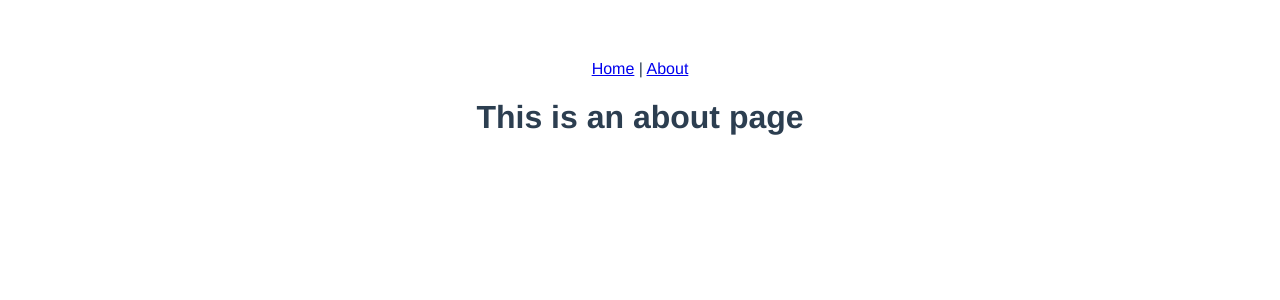
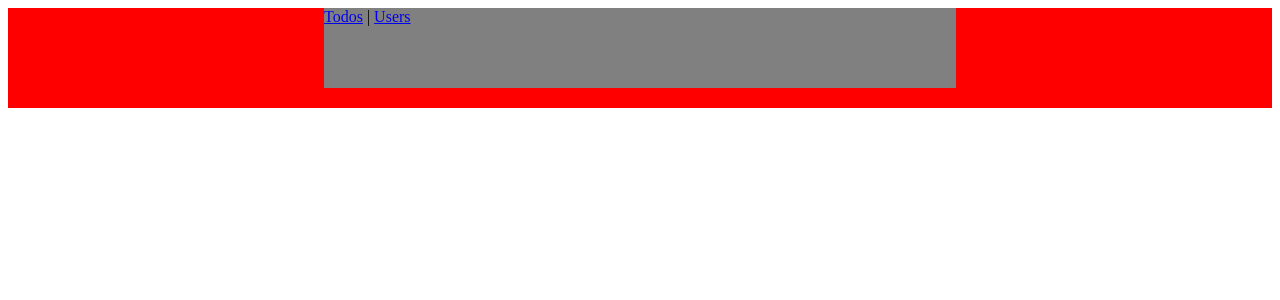
Before and after one commit to kelraf/todo_app, a Vue app: page /#/about in a window 1280 px wide. Shown: the top 300 px of the page. Built offline with nearby package versions, Linux system fonts and the light colour scheme.

Commit message:
created form, user, and todos component

```diff
--- a/src/App.vue
+++ b/src/App.vue
@@ -1,20 +1,24 @@
 <template>
   <div id="app">
     <div id="nav">
-      <router-link to="/">Home</router-link> |
-      <router-link to="/about">About</router-link>
+      <Navigation />
     </div>
-    <router-view/>
+    <div class="router-view">
+      <router-view/>
+    </div>
   </div>
 </template>
 
+<script>
+import Navigation from "./components/Navigation"
+export default {
+  nama: "app",
+  components: {
+    Navigation
+  }
+}
+</script>
+
 <style>
-#app {
-  font-family: 'Avenir', Helvetica, Arial, sans-serif;
-  -webkit-font-smoothing: antialiased;
-  -moz-osx-font-smoothing: grayscale;
-  text-align: center;
-  color: #2c3e50;
-  margin-top: 60px;
-}
+
 </style>
--- /dev/null
+++ b/src/components/Form.vue
@@ -0,0 +1,34 @@
+<template>
+    <div class="form-cont">
+        <form>
+            <input type="text" v-model="name" name="value" placeholder="Type In The Value">
+            <input type="submit" @click.prevent="submit">
+        </form>
+        <h2> {{ name }} </h2>
+    </div>
+</template>
+
+
+<script>
+export default {
+    name: "form",
+    components: {
+
+    },
+    data() {
+        return {
+            name: ""
+        }
+    },
+    methods: {
+        submit() {
+            alert("Success")
+        }
+    }
+}
+</script>
+
+
+<style scoped>
+
+</style>
--- a/src/components/HelloWorld.vue
+++ /dev/null
@@ -1,58 +0,0 @@
-<template>
-  <div class="hello">
-    <h1>{{ msg }}</h1>
-    <p>
-      For a guide and recipes on how to configure / customize this project,<br>
-      check out the
-      <a href="https://cli.vuejs.org" target="_blank" rel="noopener">vue-cli documentation</a>.
-    </p>
-    <h3>Installed CLI Plugins</h3>
-    <ul>
-      <li><a href="https://github.com/vuejs/vue-cli/tree/dev/packages/%40vue/cli-plugin-babel" target="_blank" rel="noopener">babel</a></li>
-      <li><a href="https://github.com/vuejs/vue-cli/tree/dev/packages/%40vue/cli-plugin-eslint" target="_blank" rel="noopener">eslint</a></li>
-    </ul>
-    <h3>Essential Links</h3>
-    <ul>
-      <li><a href="https://vuejs.org" target="_blank" rel="noopener">Core Docs</a></li>
-      <li><a href="https://forum.vuejs.org" target="_blank" rel="noopener">Forum</a></li>
-      <li><a href="https://chat.vuejs.org" target="_blank" rel="noopener">Community Chat</a></li>
-      <li><a href="https://twitter.com/vuejs" target="_blank" rel="noopener">Twitter</a></li>
-      <li><a href="https://news.vuejs.org" target="_blank" rel="noopener">News</a></li>
-    </ul>
-    <h3>Ecosystem</h3>
-    <ul>
-      <li><a href="https://router.vuejs.org" target="_blank" rel="noopener">vue-router</a></li>
-      <li><a href="https://vuex.vuejs.org" target="_blank" rel="noopener">vuex</a></li>
-      <li><a href="https://github.com/vuejs/vue-devtools#vue-devtools" target="_blank" rel="noopener">vue-devtools</a></li>
-      <li><a href="https://vue-loader.vuejs.org" target="_blank" rel="noopener">vue-loader</a></li>
-      <li><a href="https://github.com/vuejs/awesome-vue" target="_blank" rel="noopener">awesome-vue</a></li>
-    </ul>
-  </div>
-</template>
-
-<script>
-export default {
-  name: 'HelloWorld',
-  props: {
-    msg: String
-  }
-}
-</script>
-
-<!-- Add "scoped" attribute to limit CSS to this component only -->
-<style scoped>
-h3 {
-  margin: 40px 0 0;
-}
-ul {
-  list-style-type: none;
-  padding: 0;
-}
-li {
-  display: inline-block;
-  margin: 0 10px;
-}
-a {
-  color: #42b983;
-}
-</style>
--- /dev/null
+++ b/src/components/Navigation.vue
@@ -0,0 +1,29 @@
+<template>
+    <div class="nav">
+        <div class="inner-nav">
+            <router-link to="/">Todos</router-link> |
+            <router-link to="/users">Users</router-link>
+        </div>
+    </div>
+</template>
+
+<script>
+export default {
+
+}
+</script>
+
+
+<style scoped>
+    .nav {
+        background: red;
+        height: 100px;
+    }
+
+    .inner-nav {
+        background: gray;
+        height: 80%;
+        width: 50%;
+        margin: auto;
+    }
+</style>
--- a/src/router.js
+++ b/src/router.js
@@ -1,23 +1,20 @@
 import Vue from 'vue'
 import Router from 'vue-router'
-import Home from './views/Home.vue'
+import Todos from './views/Todos.vue'
+import Users from './views/Users.vue'
 
 Vue.use(Router)
 
 export default new Router({
-  routes: [
-    {
-      path: '/',
-      name: 'home',
-      component: Home
-    },
-    {
-      path: '/about',
-      name: 'about',
-      // route level code-splitting
-      // this generates a separate chunk (about.[hash].js) for this route
-      // which is lazy-loaded when the route is visited.
-      component: () => import(/* webpackChunkName: "about" */ './views/About.vue')
-    }
-  ]
+    routes: [{
+            path: '/',
+            name: 'todos',
+            component: Todos
+        },
+        {
+            path: '/users',
+            name: 'users',
+            component: Users
+        }
+    ]
 })
--- a/src/views/About.vue
+++ /dev/null
@@ -1,5 +0,0 @@
-<template>
-  <div class="about">
-    <h1>This is an about page</h1>
-  </div>
-</template>
--- a/src/views/Home.vue
+++ /dev/null
@@ -1,18 +0,0 @@
-<template>
-  <div class="home">
-    <img alt="Vue logo" src="../assets/logo.png">
-    <HelloWorld msg="Welcome to Your Vue.js App"/>
-  </div>
-</template>
-
-<script>
-// @ is an alias to /src
-import HelloWorld from '@/components/HelloWorld.vue'
-
-export default {
-  name: 'home',
-  components: {
-    HelloWorld
-  }
-}
-</script>
--- /dev/null
+++ b/src/views/Todos.vue
@@ -0,0 +1,44 @@
+<template>
+  <div class="todos">
+    <div class="header">
+      <Form />
+    </div>
+    <div class="body">
+
+      <ul class="todos-list" v-if="todos.length >= 1">
+        <li v-for="todo in todos" v-bind:key="todo.id" class="todo-item">
+          <span> {{ todo.desc }} </span>
+          <span>
+            <div class="delete">x</div>
+          </span>
+        </li>
+      </ul>
+
+      <p v-else class="no-todos">You Have No Todos</p>
+
+    </div>
+  </div>
+</template>
+
+<script>
+import Form from '../components/Form'
+export default {
+  name: "todos",
+  components: {
+    Form
+  },
+  data() {
+    return {
+      todos: [
+        {
+          desc: "To Work Tonight",
+          id: 1
+        }
+      ]
+    }
+  },
+  methods: {
+
+  }
+}
+</script>
--- /dev/null
+++ b/src/views/Users.vue
@@ -0,0 +1,15 @@
+<template>
+  <div class="home">
+    <h3>This is the users page</h3>
+  </div>
+</template>
+
+<script>
+
+export default {
+  name: 'home',
+  components: {
+
+  }
+}
+</script>
```
